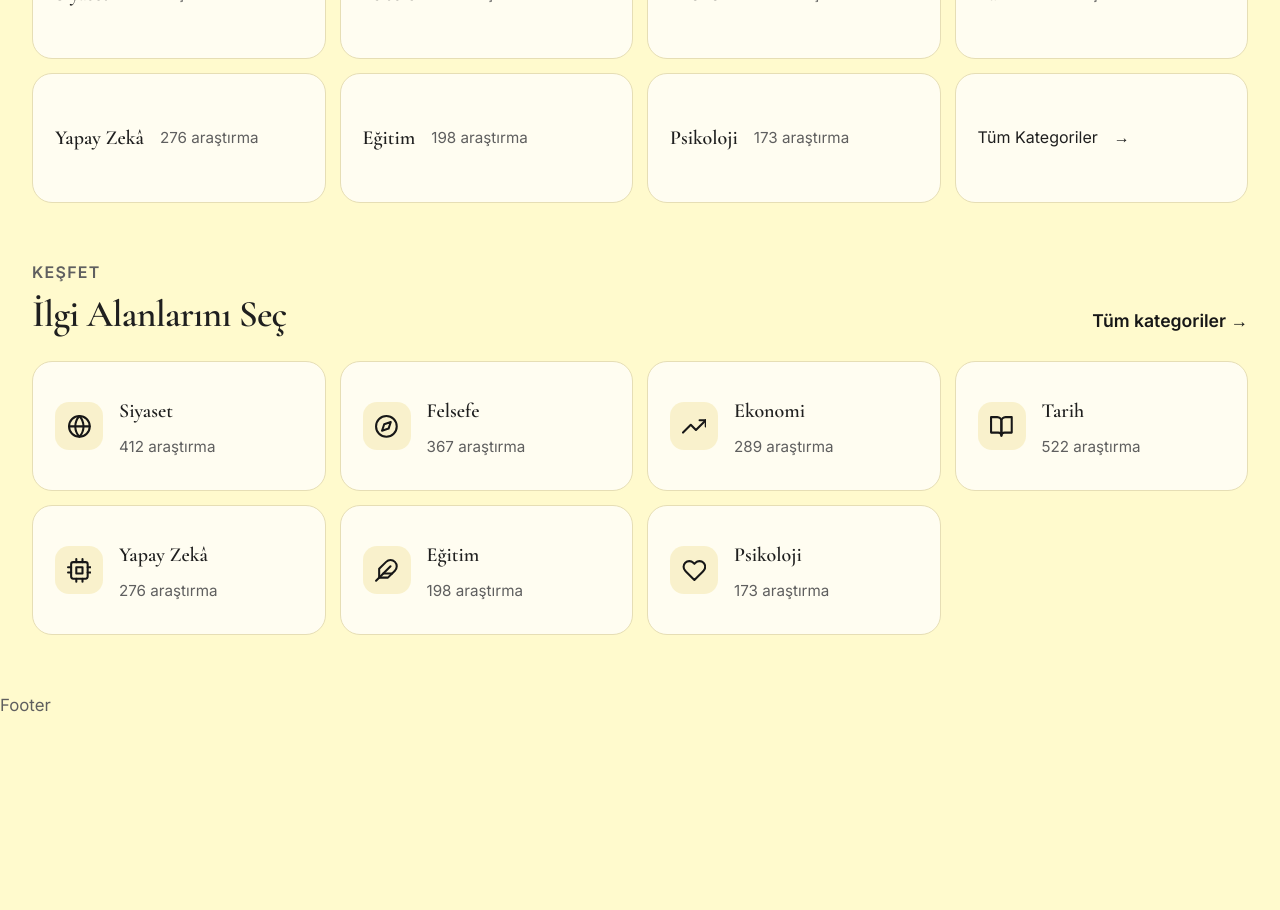
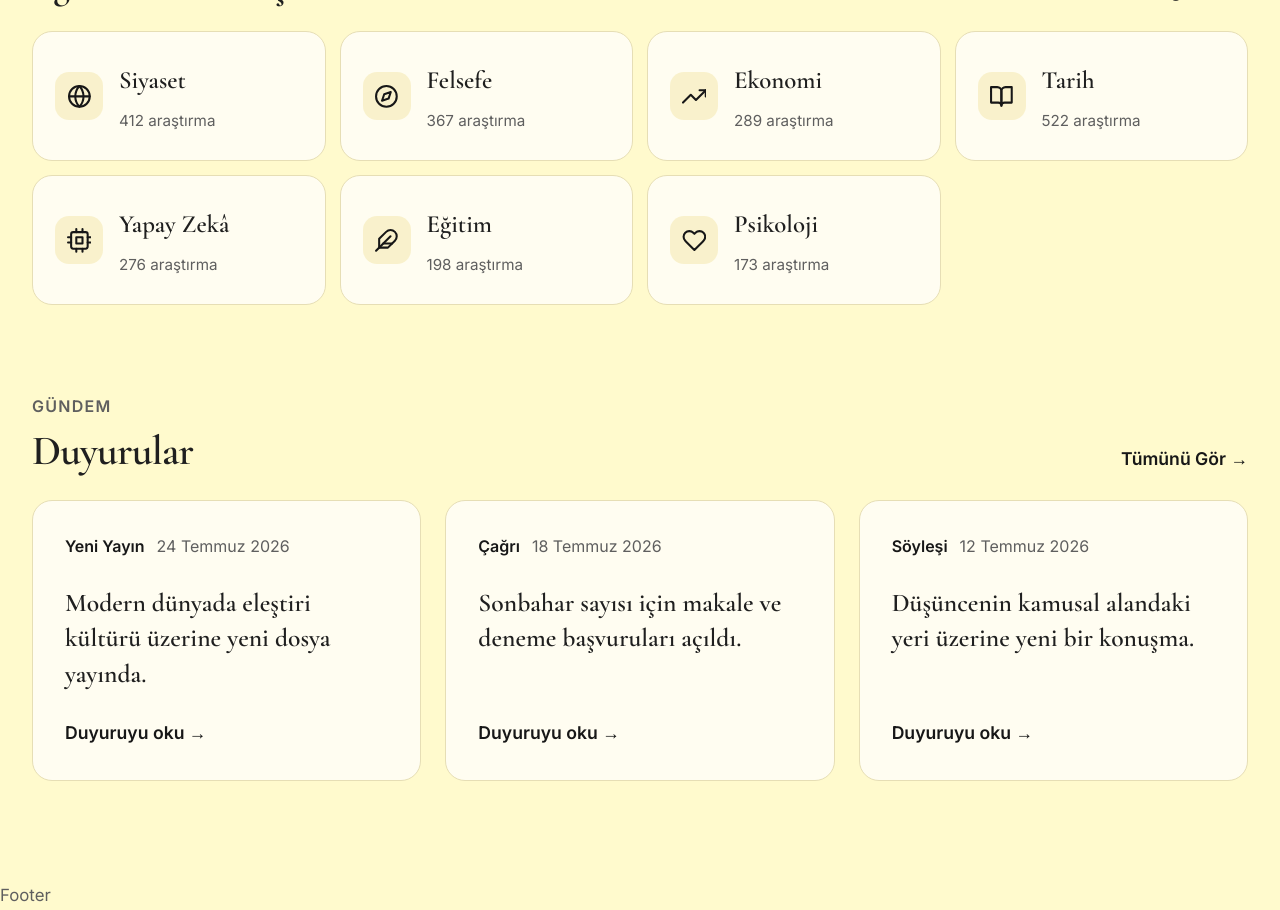
Before and after one commit to ahmetcevdet-afk/giyotinin-esiginde, a React (Vite) app: page / in a window 1280 px wide. Shown: the part 980-1890 px from the top of the page. Before the commit the page ends 1700 px from the top, so only its background shows below. Built offline with nearby package versions, Linux system fonts and the light colour scheme.

Commit message:
kategori ve duyuru ayrıldı ve yazılar büyütüldü

```diff
--- a/package.json
+++ b/package.json
@@ -10,6 +10,7 @@
     "preview": "vite preview"
   },
   "dependencies": {
+    "@supabase/supabase-js": "^2.111.0",
     "framer-motion": "^12.43.0",
     "react": "^19.2.7",
     "react-dom": "^19.2.7",
--- a/src/pages/Home.css
+++ b/src/pages/Home.css
@@ -80,7 +80,7 @@
 .category-name {
   color: var(--text);
   font-family: var(--font-heading);
-  font-size: 1.25rem;
+  font-size: 1.55rem;
   font-weight: 600;
 }
 
@@ -193,4 +193,7 @@
   .announcement-card h3 {
     font-size: 1.4rem;
   }
+  .category-name {
+    font-size: 1.35rem;
+  }
 }
--- a/src/pages/Home.jsx
+++ b/src/pages/Home.jsx
@@ -1,11 +1,12 @@
 import "./Home.css";
+
 import {
   FiBookOpen,
-  FiHeart,
   FiCompass,
   FiCpu,
   FiFeather,
   FiGlobe,
+  FiHeart,
   FiTrendingUp,
 } from "react-icons/fi";
 
@@ -49,28 +50,10 @@ function Home() {
       <main>
         <Hero />
 
-        <section className="categories-section" aria-label="Kategoriler">
-          <div className="container">
-            <div className="categories-list">
-              {categories.map((category) => (
-                <a
-                  className="category-item"
-                  href="/categories"
-                  key={category.name}
+        <section
+          className="categories-section"
+          aria-labelledby="categories-title"
         >
-                  <span className="category-name">{category.name}</span>
-                  <span className="category-count">{category.count}</span>
-                </a>
-              ))}
-
-              <a className="category-item all-categories" href="/categories">
-                Tüm Kategoriler <span aria-hidden="true">→</span>
-              </a>
-            </div>
-          </div>
-        </section>
-
-        <section className="categories-section" aria-labelledby="categories-title">
           <div className="container">
             <div className="categories-heading">
               <div>
@@ -88,7 +71,11 @@ function Home() {
                 const Icon = category.icon;
 
                 return (
-          <a className="category-item" href="/categories" key={category.name}>
+                  <a
+                    className="category-item"
+                    href="/categories"
+                    key={category.name}
+                  >
                     <span className="category-icon" aria-hidden="true">
                       <Icon />
                     </span>
@@ -107,6 +94,45 @@ function Home() {
             </div>
           </div>
         </section>
+
+        <section
+          className="announcements-section"
+          aria-labelledby="announcements-title"
+        >
+          <div className="container">
+            <div className="section-heading">
+              <div>
+                <span className="section-eyebrow">Gündem</span>
+                <h2 id="announcements-title">Duyurular</h2>
+              </div>
+
+              <a className="section-link" href="/announcements">
+                Tümünü Gör <span aria-hidden="true">→</span>
+              </a>
+            </div>
+
+            <div className="announcements-grid">
+              {announcements.map((announcement) => (
+                <a
+                  className="announcement-card"
+                  href="/announcements"
+                  key={announcement.title}
+                >
+                  <div className="announcement-meta">
+                    <span>{announcement.category}</span>
+                    <time>{announcement.date}</time>
+                  </div>
+
+                  <h3>{announcement.title}</h3>
+
+                  <span className="announcement-link">
+                    Duyuruyu oku <span aria-hidden="true">→</span>
+                  </span>
+                </a>
+              ))}
+            </div>
+          </div>
+        </section>
       </main>
 
       <Footer />
```
Also changed, not shown: src/lib/supabase.js (added, +9 -0 lines), src/pages/Login.jsx (added, +40 -0 lines), src/pages/Register.jsx (added, +42 -0 lines), 1 other file (tests, documents, lock files or other folders). Lines whose indentation alone changed are shown as unchanged.
